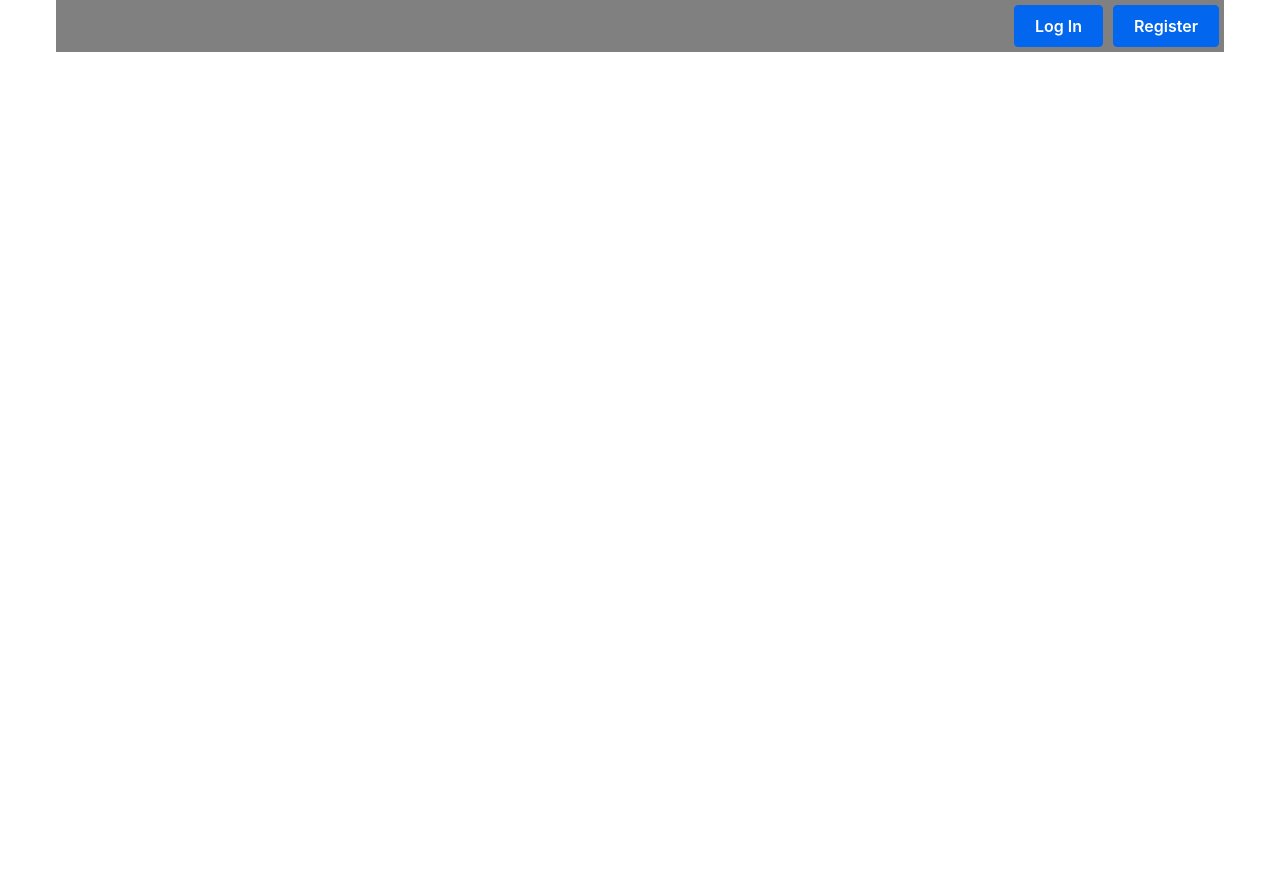
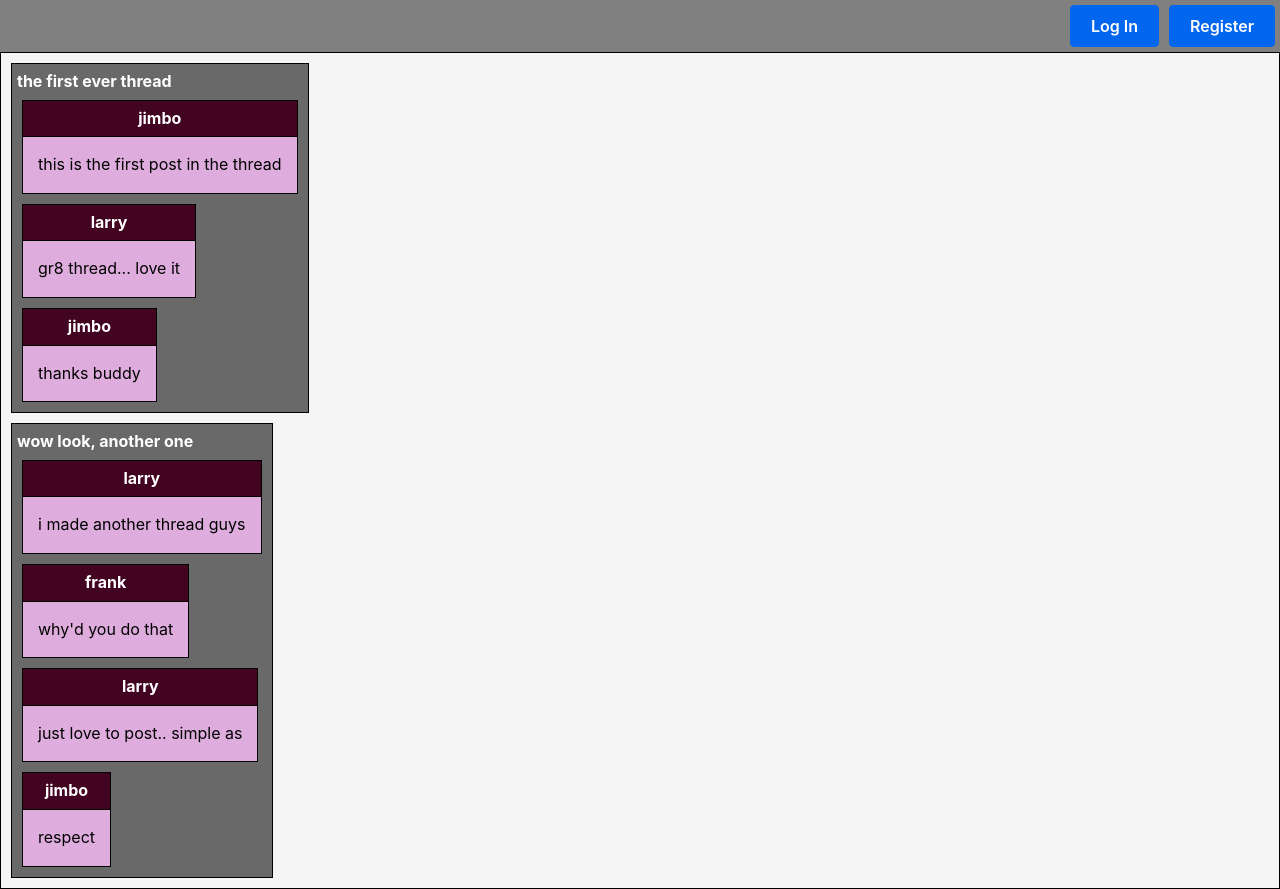
Before and after one commit to jdarthur/bort, a React (Create React App) app: page / in a window 1280 px wide. Before the commit the page ends 800 px from the top, so only its background shows below. Built offline with nearby package versions, Linux system fonts and the light colour scheme.

Commit message:
added some skeleton code for posts & threads

```diff
--- a/src/App.jsx
+++ b/src/App.jsx
@@ -1,11 +1,13 @@
 import React, { Component } from 'react'
 import NavigationBar from './NavigationBar.jsx'
+import ThreadList from './ThreadList.jsx'
 
 class App extends Component {
     render() {
         return (
-            <div className="container">
+            <div className="page">
             <NavigationBar />
+            <ThreadList />
             </div>
             )
     }
--- /dev/null
+++ b/src/Post.jsx
@@ -0,0 +1,19 @@
+import React, { Component } from 'react'
+
+class Post extends Component {
+    state = {
+        user: this.props.user,
+        body: this.props.body,
+    }
+
+    render() {
+        return (
+            <div className="post">
+            <div className="post_header"> {this.state.user} </div>
+            <div className="post_body"> {this.state.body} </div>
+            </div>
+            )
+    }
+}
+
+export default Post
--- /dev/null
+++ b/src/Thread.jsx
@@ -0,0 +1,23 @@
+import React, { Component } from 'react'
+import Post from "./Post.jsx"
+
+class Thread extends Component {
+
+    state = {
+        title: this.props.title,
+        posts: this.props.posts
+    }
+
+
+    render() {
+        const post_list = this.state.posts.map((post) => <Post key={post.id} user={post.user} body={post.body} />);
+        return (
+            <div className="thread">
+            <strong> {this.state.title}</strong>
+            {post_list}
+            </div>
+            )
+    }
+}
+
+export default Thread
--- /dev/null
+++ b/src/ThreadList.jsx
@@ -0,0 +1,68 @@
+import React, { Component } from 'react'
+import Thread from "./Thread.jsx"
+
+const threads = [{
+    title: "the first ever thread",
+    id: 1,
+    posts: [
+        {
+            id: 1,
+            user: "jimbo",
+            body: "this is the first post in the thread"
+        },
+        {
+            id: 2,
+            user: "larry",
+            body: "gr8 thread... love it"
+        },
+        {
+            id: 3,
+            user: "jimbo",
+            body: "thanks buddy"
+        },
+    ]
+},
+{
+    title: "wow look, another one",
+    id: 2,
+    posts: [
+        {
+            id: 1,
+            user: "larry",
+            body: "i made another thread guys"
+        },
+        {
+            id: 2,
+            user: "frank",
+            body: "why'd you do that"
+        },
+        {
+            id: 3,
+            user: "larry",
+            body: "just love to post.. simple as"
+        },
+        {
+            id: 4,
+            user: "jimbo",
+            body: "respect"
+        },
+    ]
+}
+]
+
+class ThreadList extends Component {
+    state =  {
+        threads: threads
+    }
+
+    render() {
+        const thread_list = this.state.threads.map((thread) => <Thread key={thread.id} title={thread.title} posts={thread.posts} />);
+        return (
+            <div className="thread_list">
+            {thread_list}
+            </div>
+            )
+    }
+}
+
+export default ThreadList
--- a/src/index.css
+++ b/src/index.css
@@ -667,6 +667,13 @@ caption {
 /* Layout
   =============== */
 
+
+
+.page {
+  display: flex;
+  flex-direction: column;
+  height: 100vh;
+}
 .navigation_bar {
   /*width: 100vw;*/
   display: flex;
@@ -705,3 +712,48 @@ caption {
   font-weight: bold;
   /*background: white;*/
 }
+
+.thread_list {
+  display: flex;
+  flex-direction: column;
+  border: 1px solid black;
+  background: #f5f5f5;
+  flex-grow: 1;
+  padding: 5px;
+  align-items: flex-start;
+}
+
+.thread {
+  display: flex;
+  flex-direction: column;
+  border: 1px solid black;
+  background: #696969;
+  padding: 5px;
+  color: white;
+  align-items: flex-start;
+  margin: 5px;
+}
+
+.post {
+  display: flex;
+  flex-direction: column;
+  border: 1px solid black;
+  margin: 5px;
+
+}
+
+.post_header {
+  text-align: center;
+  border-bottom: 1px solid black;
+  background: #420420;
+  color: white;
+  padding: 5px;
+  font-weight: bold;
+}
+
+.post_body {
+  text-align: center;
+  background: #deaddd;
+  color: black;
+  padding: 15px;
+}
```
Also changed, not shown: server.js (+41 -0 lines), 1 other file (tests, documents, lock files or other folders).
